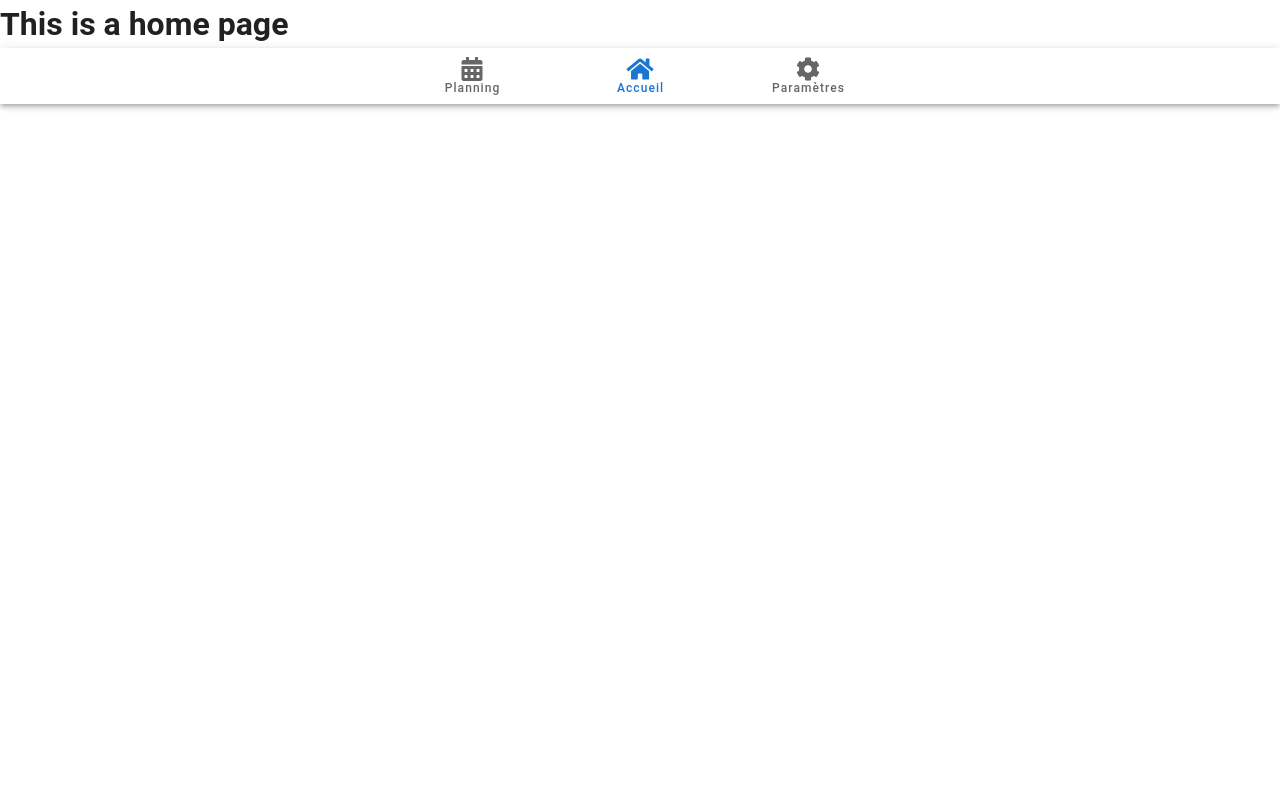
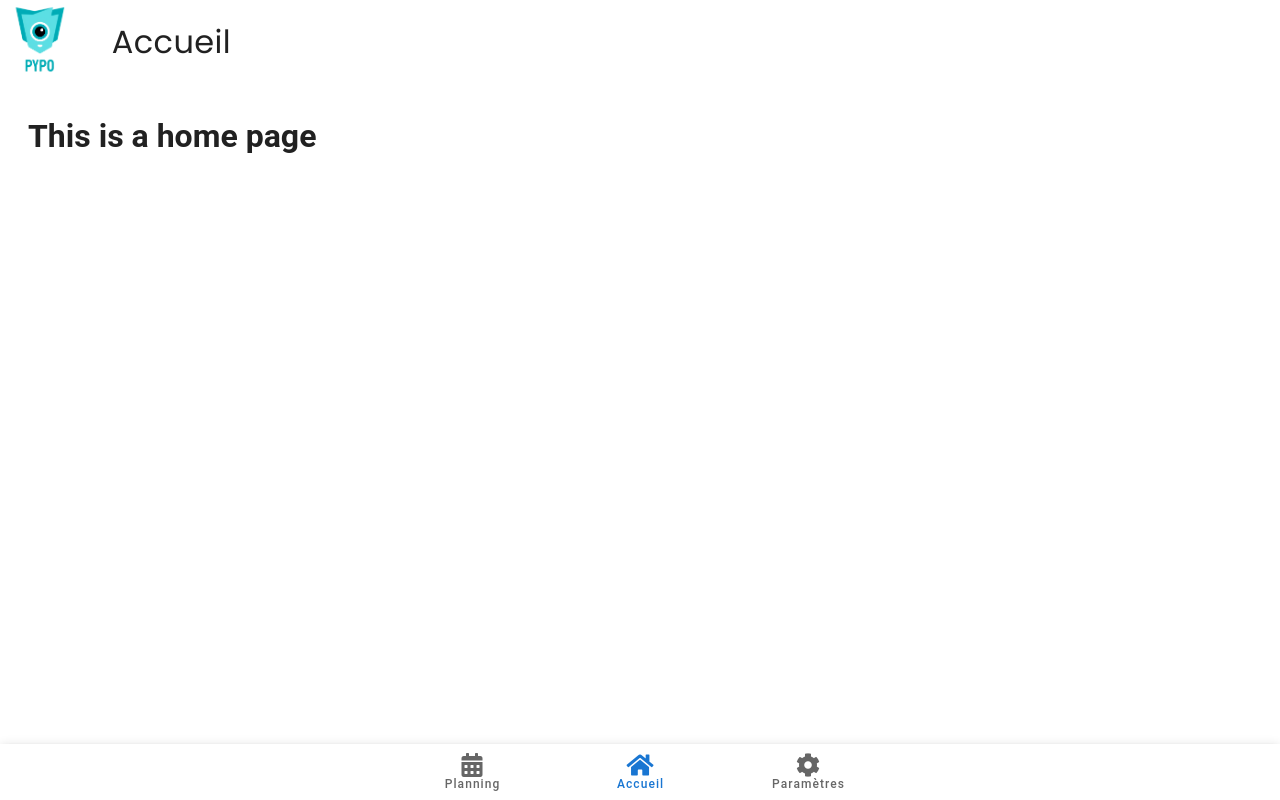
Before and after one commit to CureauRemi/pypo, a Vue app: page / in a window 1280 px wide. Built offline with nearby package versions, Linux system fonts and the light colour scheme.

Commit message:
Finishing main template ✅

```diff
--- a/public/index.html
+++ b/public/index.html
@@ -6,8 +6,6 @@
     <meta name="viewport" content="width=device-width,initial-scale=1.0">
     <link rel="icon" href="<%= BASE_URL %>favicon.ico">
     <title><%= htmlWebpackPlugin.options.title %></title>
-    <link rel="preconnect" href="https://fonts.gstatic.com">
-    <link href="https://fonts.googleapis.com/css2?family=Lato:wght@100;300;400;700&display=swap" rel="stylesheet">
     <link href="https://use.fontawesome.com/releases/v5.0.13/css/all.css" rel="stylesheet">
   </head>
   <body>
--- a/src/App.vue
+++ b/src/App.vue
@@ -1,23 +1,40 @@
 <template>
+
   <v-app>
-    <router-view />
+    <!-- APP HEADER -->
+    <div class="header" app>
+      <router-link :to="{name: 'Accueil'}"><img :src="require('./assets/logo-pypo.png')" alt="Logo" class="logo"/></router-link>
+      <h1 class="title">{{ $route.name }}</h1>
+    </div>
+    <!-- APP CONTAINER ROUTER -->
+    <v-main class="pa-4">
+      <v-container fluid class="font-main">
+        <router-view></router-view>
+      </v-container>
+    </v-main>
+
+    <!-- APP FOOTER -->
     <v-bottom-navigation color="primary" grow>
-    <v-btn to="/planning" exact>
+
+    <v-btn :to="{name: 'Planning'}" exact class="no-bg">
       <span>Planning</span>
       <v-icon>fa-calendar-alt</v-icon>
     </v-btn>
 
-    <v-btn to="/" exact>
+    <v-btn :to="{name: 'Accueil'}" exact class="no-bg">
       <span>Accueil</span>
       <v-icon>fa-home</v-icon>
     </v-btn>
 
-    <v-btn to="/settings" exact>
+    <v-btn :to="{name: 'Réglages'}" exact class="no-bg">
       <span>Paramètres</span>
       <v-icon>fa-cog</v-icon>
     </v-btn>
-  </v-bottom-navigation>
+
+    </v-bottom-navigation>
+
   </v-app>
+
 </template>
 
 <script>
@@ -27,8 +44,29 @@ export default {
     return {
     }
   },
+  created() {
+  }
 };
 </script>
 
 <style lang="sass" scoped>
+@import "./css/variables"
+
+.header
+  width: 100%
+  display: inline-flex
+  align-items: center
+  .logo
+    width: 6vw
+  .title
+    margin-left: 35px
+    font-size: 2rem!important
+    font-family: $main-font!important
+.v-item-group.v-bottom-navigation .v-btn
+  height: 100%
+.no-bg
+ background: rgba(#ffff, 1)!important
+
+body
+  font-family: $main-font!important
 </style>
--- /dev/null
+++ b/src/css/variables.sass
@@ -0,0 +1,5 @@
+@import url(https://fonts.googleapis.com/css2?family=Poppins:wght@100;200;300;400&display=swap)
+
+$main-font: 'Poppins', serif
+
+// THEMING
--- a/src/router/index.js
+++ b/src/router/index.js
@@ -5,10 +5,10 @@ Vue.use(VueRouter)
 
 const routes = [
   {
-    path: '/', name: 'Home', component: () => import('../views/Home.vue')
+    path: '/', name: 'Accueil', component: () => import('../views/Home.vue')
   },
   {
-    path: '/settings',name: 'Settings',  component: () => import('../views/Settings.vue')
+    path: '/settings',name: 'Réglages',  component: () => import('../views/Settings.vue')
   },
   {
     path: '/planning',name: 'Planning',  component: () => import('../views/Planning.vue')
```
